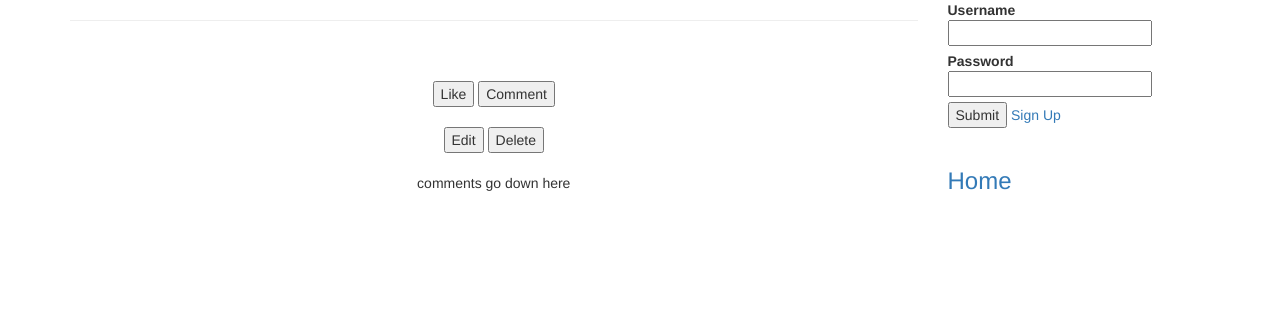
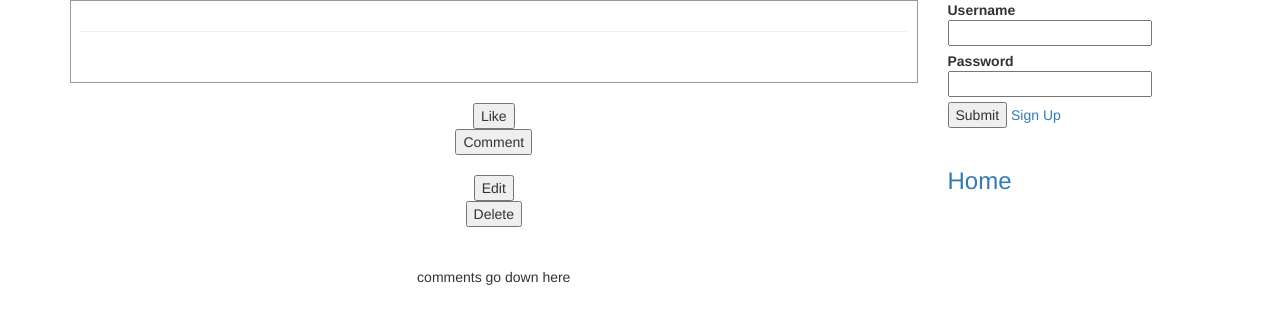
Before and after one commit to sankhagowit/uda-multi-user-blog, a Python web app: template templates/singlePost.html in a window 1280 px wide. Shown: the part 20-344 px from the top of the page. Run offline with Jinja, Linux system fonts and the light colour scheme; the template is opened without the code that fills it, so the values that code supplies are empty; some libraries are stand-ins or nearby versions.

Commit message:
feat: Add ability for author to edit and delete their own blog posts
Add error handling when a user tries to edit or delete a post they
did not create.

```diff
--- a/css/baseStyle.css
+++ b/css/baseStyle.css
@@ -8,3 +14,17 @@ h1 {
 .label {
     color: black;
 }
+
+div.post {
+    border: 1px solid #999;
+    padding: 10px 10px;
+    margin: 10px 20%%;
+}
+
+em.author {
+
+}
+
+i.date {
+    color: #999
+}
--- a/templates/singlePost.html
+++ b/templates/singlePost.html
@@ -1,28 +1,35 @@
 {% extends "baseOut.html" %}
 
 {% block content %}
-    <h4>{{post.subject}}</h4>
-    <hr>
-    <p>{{post.content}}</p>
+    <div class="post">
+        <h4>{{post.subject}}</h4>
+        <hr>
+        <p>{{post.content}}</p>
+        <br>
+        <em class="author">{{post.author}}</em>
+        <i class="date">{{post.last_modified}}</i>
+        <!--<em>{{post.likes}}</em>-->
+    </div>
+    <br>
+    <form action="" method="post">
+        <input type="submit" value="Like">
+    </form>
+
+    <form action="" method="get">
+        <input type="submit" value="Comment">
+    </form>
+    <div class="error">{{commentError}}</div>
+    <br>
+
+    <form action="/modify/{{post.key().id()}}" method="GET">
+        <input type="submit" value="Edit">
+    </form>
+
+    <form action="/modify/{{post.key().id()}}" method="Post">
+        <input type="submit" value="Delete">
+    </form>
+    <div class="error">{{modifyError}}</div>
     <br><br>
 
-    <forum action="" method="post">
-        <input type="submit" value="Like">
-    </forum>
-
-    <forum action="" method="get">
-        <input type="submit" value="Comment">
-    </forum>
-
-    <br><br>
-
-    <forum>
-        <input type="submit" value="Edit">
-    </forum>
-
-    <forum action="" method="Post">
-        <input type="submit" value="Delete">
-    </forum>
-    <br><br>
     comments go down here
 {% endblock %}
```
Also changed, not shown: other parts of css/baseStyle.css (+6 -0 lines), main.py (+34 -2 lines), templates/main.html (+9 -3 lines).
